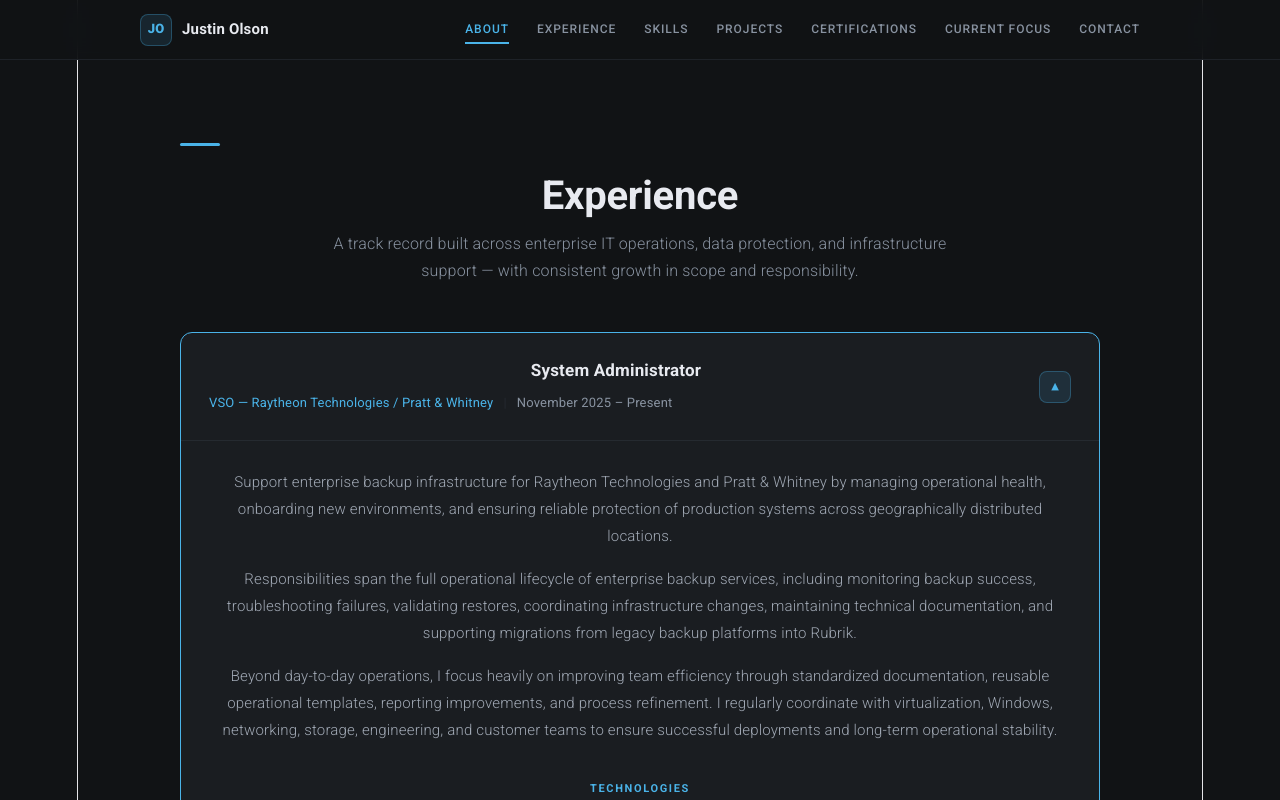
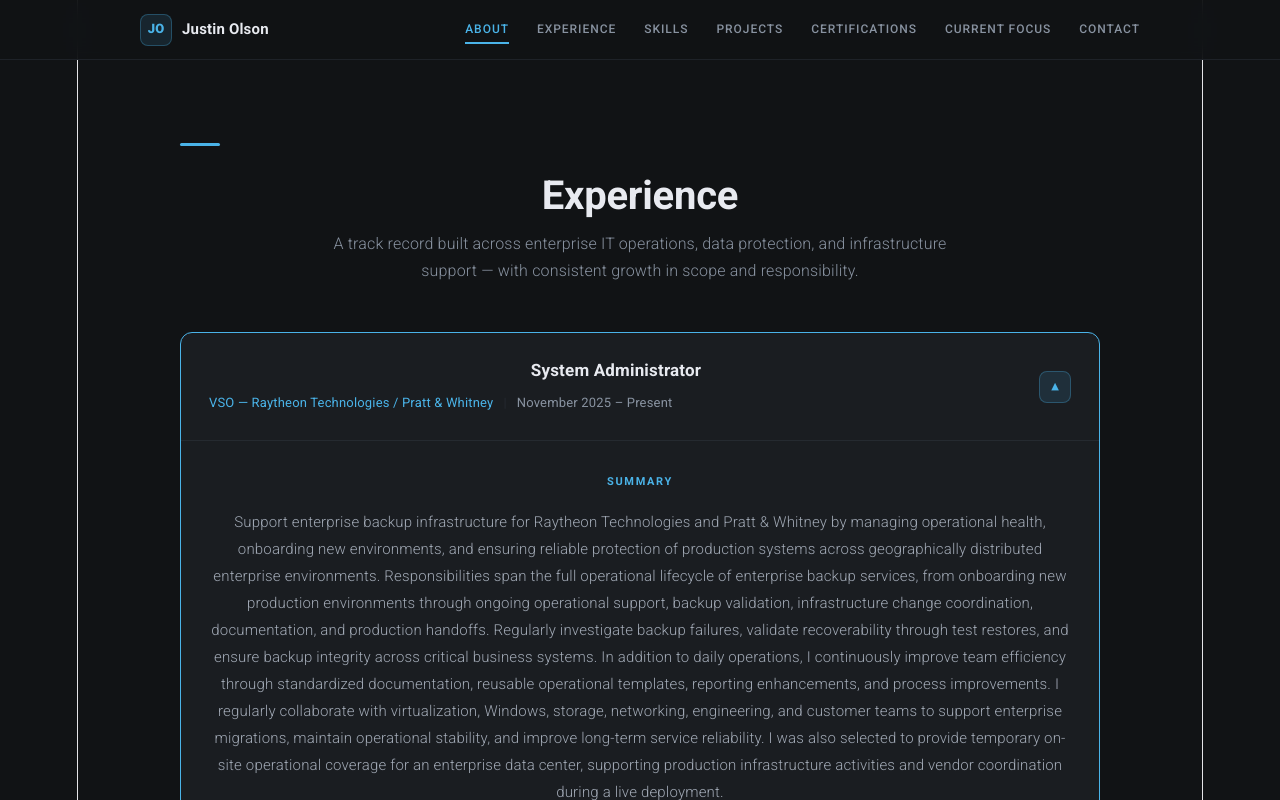
Before and after one commit to 8BitJustin/portfolio-jro, a React (Vite) app: page / in a window 1280 px wide. Both pictures are taken after a click on the element 640 px from the left and 1052 px from the top of the page. Shown: the part 652-1452 px from the top of the page. Built offline with nearby package versions, Linux system fonts and the light colour scheme.

Commit message:
See CHANGELOG v3.0.3

```diff
--- a/package.json
+++ b/package.json
@@ -1,7 +1,7 @@
 {
   "name": "portfolio-jro",
   "private": true,
-  "version": "3.0.2",
+  "version": "3.0.3",
   "type": "module",
   "scripts": {
     "dev": "vite",
--- a/src/App.jsx
+++ b/src/App.jsx
@@ -17,19 +17,18 @@
     period: "November 2025 – Present",
     summary: "Enterprise backup operations and infrastructure support across Raytheon Technologies and Pratt & Whitney environments.",
     narrative: [
-      "Support enterprise backup infrastructure for Raytheon Technologies and Pratt & Whitney by managing operational health, onboarding new environments, and ensuring reliable protection of production systems across geographically distributed locations.",
-      "Responsibilities span the full operational lifecycle of enterprise backup services, including monitoring backup success, troubleshooting failures, validating restores, coordinating infrastructure changes, maintaining technical documentation, and supporting migrations from legacy backup platforms into Rubrik.",
-      "Beyond day-to-day operations, I focus heavily on improving team efficiency through standardized documentation, reusable operational templates, reporting improvements, and process refinement. I regularly coordinate with virtualization, Windows, networking, storage, engineering, and customer teams to ensure successful deployments and long-term operational stability.",
+      "Support enterprise backup infrastructure for Raytheon Technologies and Pratt & Whitney by managing operational health, onboarding new environments, and ensuring reliable protection of production systems across geographically distributed enterprise environments. Responsibilities span the full operational lifecycle of enterprise backup services, from onboarding new production environments through ongoing operational support, backup validation, infrastructure change coordination, documentation, and production handoffs. Regularly investigate backup failures, validate recoverability through test restores, and ensure backup integrity across critical business systems. In addition to daily operations, I continuously improve team efficiency through standardized documentation, reusable operational templates, reporting enhancements, and process improvements. I regularly collaborate with virtualization, Windows, storage, networking, engineering, and customer teams to support enterprise migrations, maintain operational stability, and improve long-term service reliability. I was also selected to provide temporary on-site operational coverage for an enterprise data center, supporting production infrastructure activities and vendor coordination during a live deployment.",
     ],
-    technologies: ["Rubrik CDM", "Rubrik Security Cloud", "VMware vCenter", "VMware vSphere", "ServiceNow", "PuTTY / SSH", "Microsoft 365", "Windows Server"],
+    technologies: ["Rubrik CDM", "Rubrik Security Cloud (RSC)", "VMware vCenter", "VMware vSphere", "ServiceNow", "PuTTY / SSH", "Microsoft 365", "Powershell", "CMDB", "Enterprise Backup & Recovery"],
     highlights: [
-      "Managed onboarding of multiple enterprise backup environments from planning through production handoff.",
-      "Maintained backup health across RTX and Pratt & Whitney environments through daily monitoring and issue remediation.",
-      "Created and maintained Technical Service Documentation (TSD) and CMDB records supporting long-term operational continuity.",
-      "Coordinated ServiceNow change requests for infrastructure updates, agent installations, and production changes.",
-      "Validated backup integrity through test restores, replication monitoring, and snapshot verification.",
-      "Helped standardize operational processes through documentation, reusable templates, and reporting improvements.",
-      "Collaborated with engineering and infrastructure teams to migrate production workloads from legacy backup platforms into Rubrik.",
+      "Successfully onboarded multiple enterprise environments into Rubrik by coordinating SLA creation, backup validation, Technical Service Documentation (TSD), CMDB updates, and production handoffs.",
+      "Maintained operational health across Raytheon Technologies and Pratt & Whitney environments by proactively investigating and resolving replication, snapshot, virtualization, VSS, and backup failures.",
+      "Executed backup validation through VM test restores, replication monitoring, snapshot verification, and post-change validation to ensure production recoverability.",
+      "Developed and maintained Technical Service Documentation (TSD), CMDB records, operational procedures, and knowledge base documentation supporting long-term service continuity.",
+      "Coordinated ServiceNow change requests for agent installations, ESXi host additions, infrastructure updates, server reboots, and production environment changes.",
+      "Improved team efficiency through standardized documentation, reusable operational templates, reporting enhancements, and continuous process improvement initiatives.",
+      "Selected to provide on-site operational coverage at an enterprise data center, coordinating vendor activities, supporting infrastructure operations, and serving as the primary on-site technical representative during scheduled engineering work.",
+      "Collaborated daily with virtualization, Windows, storage, networking, engineering, and customer teams to troubleshoot complex production issues and maintain enterprise backup reliability.",
     ],
   },
   {
@@ -235,6 +234,7 @@
 
       {open && (
         <div style={{ borderTop: "1px solid #252a30", padding: "28px 28px 32px" }}>
+          <div style={{ fontFamily: "'Roboto', sans-serif", fontSize: 11, fontWeight: 700, letterSpacing: "0.15em", textTransform: "uppercase", color: "#4AB3E8", marginBottom: 14 }}>Summary</div>
           <div style={{ marginBottom: 32 }}>
             {job.narrative.map((para, i) => (
               <p key={i} style={{
```
Also changed, not shown: 1 other file (tests, documents, lock files or other folders).
